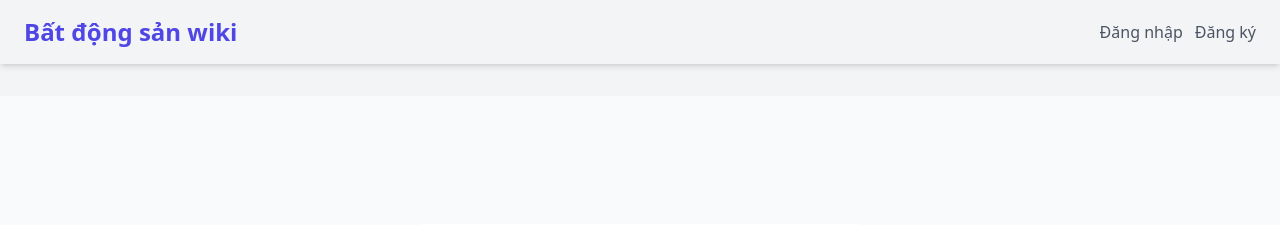
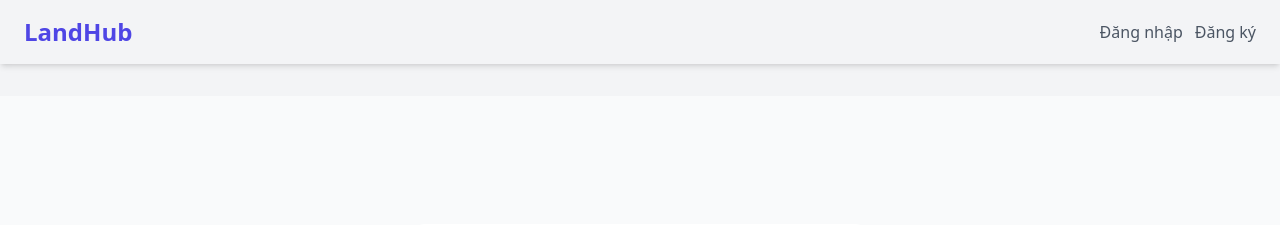
Before and after one commit to ninhcute789/LandHub, a Django app: page /accounts/register/ in a window 1280 px wide. Shown: the top 225 px of the page. Run offline with Django 5.2, Linux system fonts and the light colour scheme; style sheets or scripts are compiled from the project's sources; some libraries are stand-ins or nearby versions.

Commit message:
Website - LandHub

```diff
--- a/templates/includes/nav.html
+++ b/templates/includes/nav.html
@@ -1,6 +1,6 @@
 <nav class="container mx-auto px-6 py-4 flex justify-between items-center">
   <!-- Logo -->
-  <a href="/" class="text-2xl font-bold text-indigo-600">Bất động sản wiki</a>
+  <a href="/" class="text-2xl font-bold text-indigo-600">LandHub</a>
 
   <!-- Phần phải của thanh header -->
   <div class="flex items-center">
```
